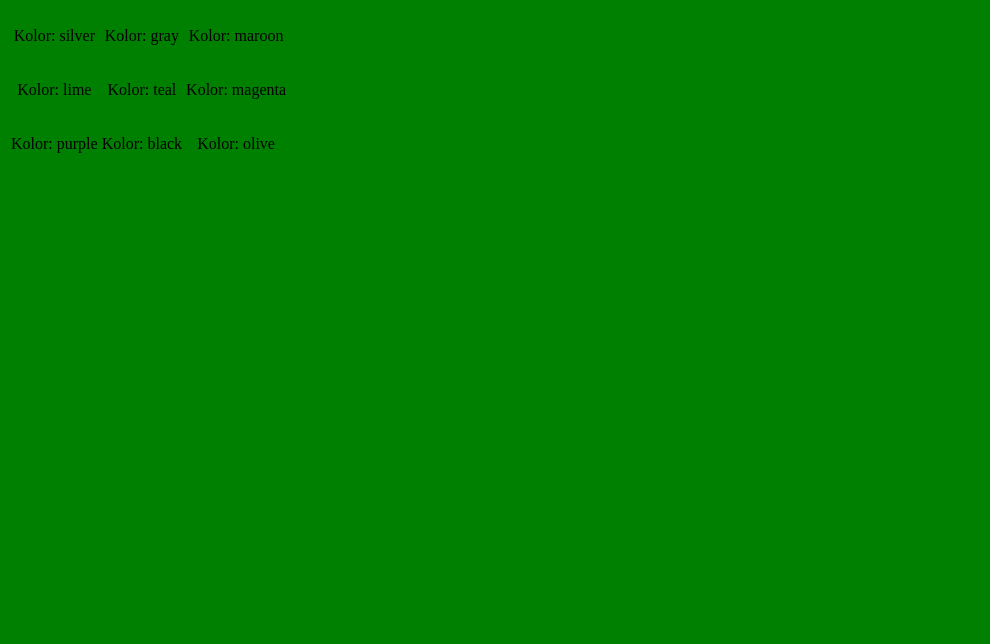
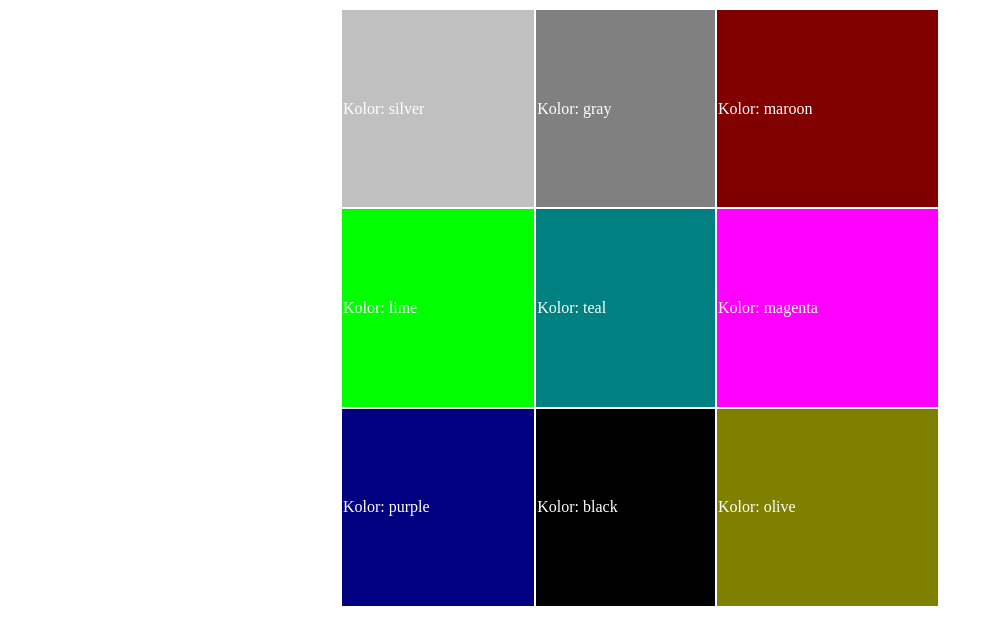
Before and after one commit to Jakubcorobistronedopanap/wielkanoc, a plain HTML site: page index.html in a window 1280 px wide. Shown: the whole page, without its empty margins (0-990 px from the left). Drawn offline with Linux system fonts and the light colour scheme.

Commit message:
Update style.css

```diff
--- a/style.css
+++ b/style.css
@@ -1,15 +1,46 @@
- h1, h2, li {
-	color: #000080;
+.K1 {
+	background-color: #C0C0C0
 }
-li {
-	font-size: 2 em;
+
+.K2 {
+	background-color: #808080
 }
-big {
-	color: black;
+
+.K3 {
+	background-color: #800000
 }
-h1, p {
-	text-align: center;
+
+.K4 {
+	background-color: #00FF00
 }
-body {
-background-color: green;
+
+.K5 {
+	background-color: #008080
 }
+
+.K6 {
+	background-color: #FF00FF
+}
+
+.K7 {
+	background-color: #000080
+}
+
+.K8 {
+	background-color: #000000
+}
+
+.K9 {
+	background-color: #808000
+}
+
+table {
+	margin: auto;
+	width: 600px;
+	height: 600px;
+
+}
+
+p {
+	color: white;
+}
```
